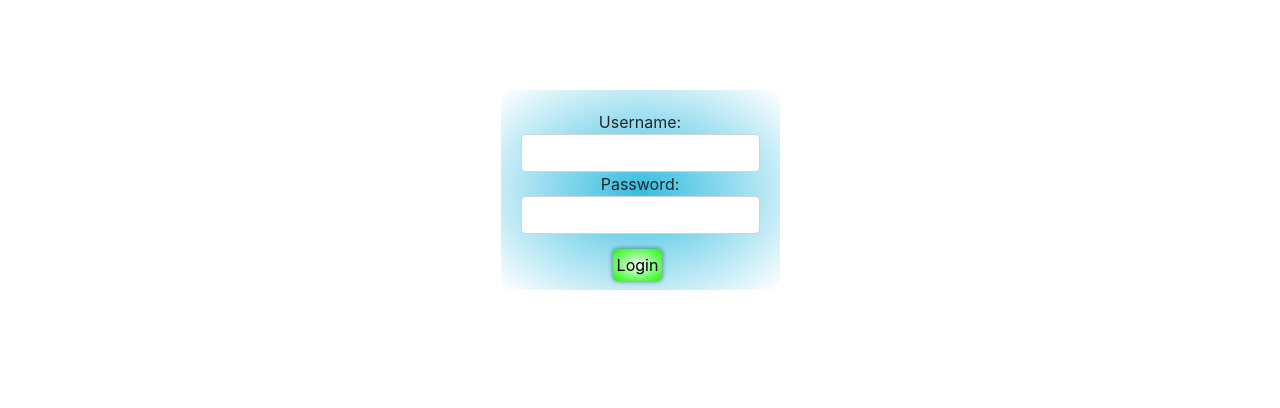
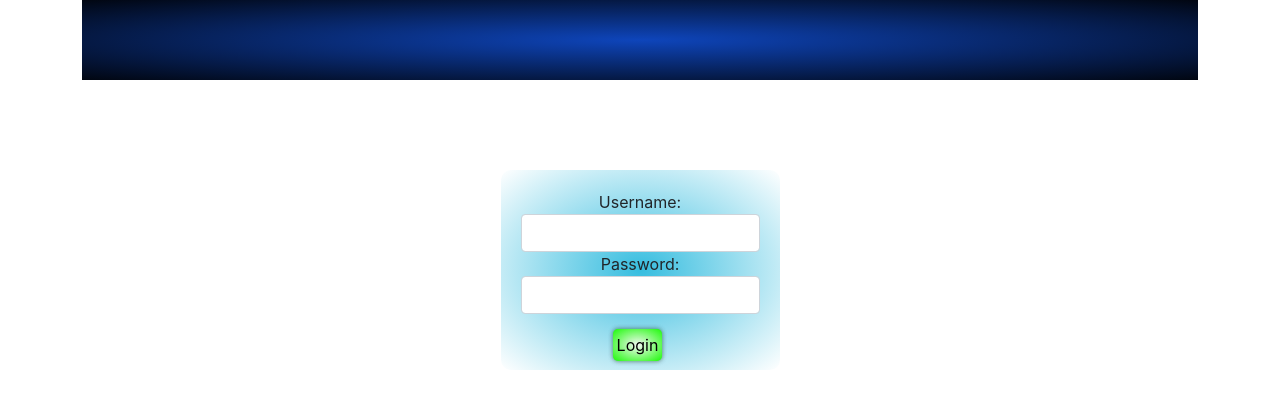
Before and after one commit to altafmquadri/online-music-store-frontend, a React (Create React App) app: page / in a window 1280 px wide. Shown: the top 408 px of the page. Built offline with nearby package versions, Linux system fonts and the light colour scheme.

Commit message:
created navbar and styled navbar and logout method

```diff
--- a/src/App.js
+++ b/src/App.js
@@ -1,10 +1,12 @@
 import React, { Component } from 'react';
-import {Switch, Route, Redirect, withRouter} from 'react-router-dom'
+import { Switch, Route, Redirect, withRouter } from 'react-router-dom'
 import AdminLogin from './components/AdminLogin.js'
+import AdminNav from './components/AdminNav'
 import CreateSongForm from './components/CreateSongForm';
 import EditSong from './components/EditSong';
 import Songs from './components/Songs';
 import './App.css';
+
 
 class App extends Component {
 
@@ -14,13 +16,22 @@ class App extends Component {
   }
 
   setStorageAdmin = (token, username) => {
-       if (token) {
-        localStorage.setItem("token", token)
-        this.setState({token}, () => this.setUserName(username) );
-       } else {
-         alert("Invalid Credentials")
-       }
+    if (token) {
+      localStorage.setItem("token", token)
+      this.setState({ token }, () => this.setUserName(username));
+    } else {
+      alert("Invalid Credentials")
+    }
   }
+
+  logout = () => {
+    localStorage.clear()
+    this.setState({
+      token: "",
+      username: ""
+    })
+  }
+
 
   setUserName = (username) => {
     this.setState({
@@ -34,13 +45,14 @@ class App extends Component {
     return (
 
       <div className="App">
+        <AdminNav logout={this.logout} token={this.state.token} />
         <Switch>
-          <Route exact path={"/"} render={(routerProps) => <AdminLogin setStorageAdmin={this.setStorageAdmin} {...routerProps}/>}/>
-          <Route exact path={"/songs"} render={(routerProps) => <Songs {...routerProps}/>}/>
-          <Route exact path={"/edit/songs/:id"} component={EditSong}/>
-          <Route exact path={"/addsong"} component={CreateSongForm}/>
+          <Route exact path={"/"} render={(routerProps) => <AdminLogin setStorageAdmin={this.setStorageAdmin} {...routerProps} />} />
+          <Route exact path={"/songs"} render={(routerProps) => <Songs {...routerProps} />} />
+          <Route exact path={"/edit/songs/:id"} component={EditSong} />
+          <Route exact path={"/addsong"} component={CreateSongForm} />
         </Switch>
-        {this.state.token ? "" : <Redirect to={"/"}/>}
+        {this.state.token ? "" : <Redirect to={"/"} />}
 
       </div>
 
--- a/src/components/AdminNav.js
+++ b/src/components/AdminNav.js
@@ -2,12 +2,22 @@ import React, { Component } from 'react'
 import { Link } from 'react-router-dom'
 
 
+
 export default class AdminNav extends Component {
+
+
     render() {
         return (
-            <div className="navbar">
-                <Link className="navbar-brand" style={{color: "white"}} to="/songs">Home</Link>
-                <Link className="navbar-brand" style={{color: "white"}} to="/addsong">Add Song</Link>
+            <div className="navbar" >
+            {this.props.token ?
+              <React.Fragment>
+                    <Link className="navbar-brand" style={{margin:0,color: "white"}} to="/songs">Home</Link>
+                    <Link className="navbar-brand" style={{margin:0,color: "white"}} to="/addsong">Add Song</Link>
+                    <Link className="navbar-brand" onClick={this.props.logout} style={{margin:0,color: "white"}} to="/">Logout</Link>
+              </React.Fragment>
+                :
+                 ""
+            }
             </div>
         )
     }
--- a/src/components/CreateSongForm.js
+++ b/src/components/CreateSongForm.js
@@ -47,9 +47,6 @@ export default class CreateSongForm extends Component {
         const { imageUrl, title, description, artist, genre, format, price } = this.state
         return (
             <div>
-                <div>
-                    <AdminNav />
-                </div>
                 <div className="input-group" style={{marginTop: "30px"}}>
                     <Form className="form-control" onSubmit={this.onSubmit}>
                         <Form.Row >
--- a/src/components/EditSong.js
+++ b/src/components/EditSong.js
@@ -65,9 +65,6 @@ export default class EditSong extends Component {
         const { imageUrl, title, description, artist, genre, format, price } = this.state
         return (
             <div>
-                <div>
-                    <AdminNav />
-                </div>
                 <div className="input-group" style={{ marginTop: "30px" }}>
                     <Form className="form-control" onSubmit={this.onSubmit}>
                         <Form.Row >
--- a/src/components/Songs.js
+++ b/src/components/Songs.js
@@ -51,7 +51,7 @@ class Songs extends Component {
     render() {
         return (
             <div>
-                <AdminNav />
+
                 <div className="songlist">
                     {this.state.songs.map(song => {
                         return <SongCard key={song.id} song={song} deleteSong={this.deleteSong}/>
--- a/src/styles/Songs.css
+++ b/src/styles/Songs.css
@@ -102,7 +102,8 @@ box-shadow: 0 0 5px 0 rgba(0, 0, 0, 0.25), 0 0 5px 0 rgba(0, 0, 0, 0.25), 0 0 5p
     /* position: relative; */
     /* top: 0px; */
     padding: 15px;
-
+    height: 80px;
+    max-height: 80px;
     display: flex;
     flex-direction: row;
     align-items: center;
@@ -112,6 +113,8 @@ box-shadow: 0 0 5px 0 rgba(0, 0, 0, 0.25), 0 0 5px 0 rgba(0, 0, 0, 0.25), 0 0 5p
     color: rgb(10, 10, 10);
 
 }
+
+
 
 
 .addsong-button {
```
